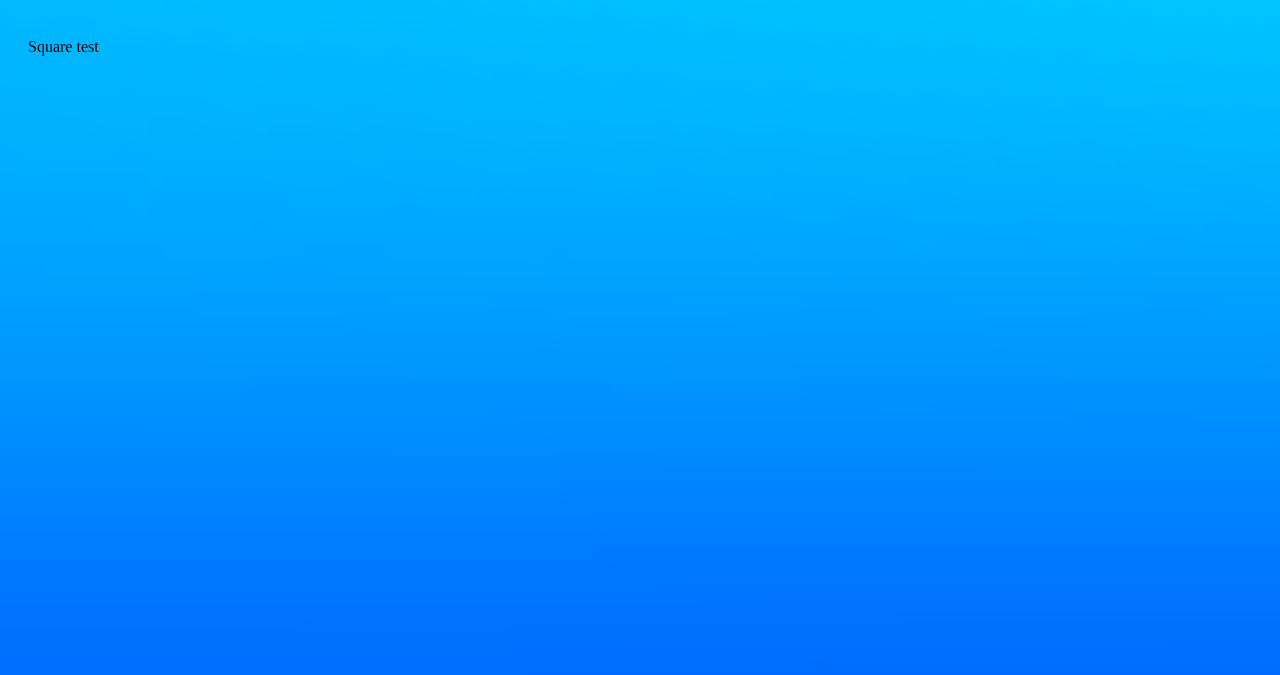
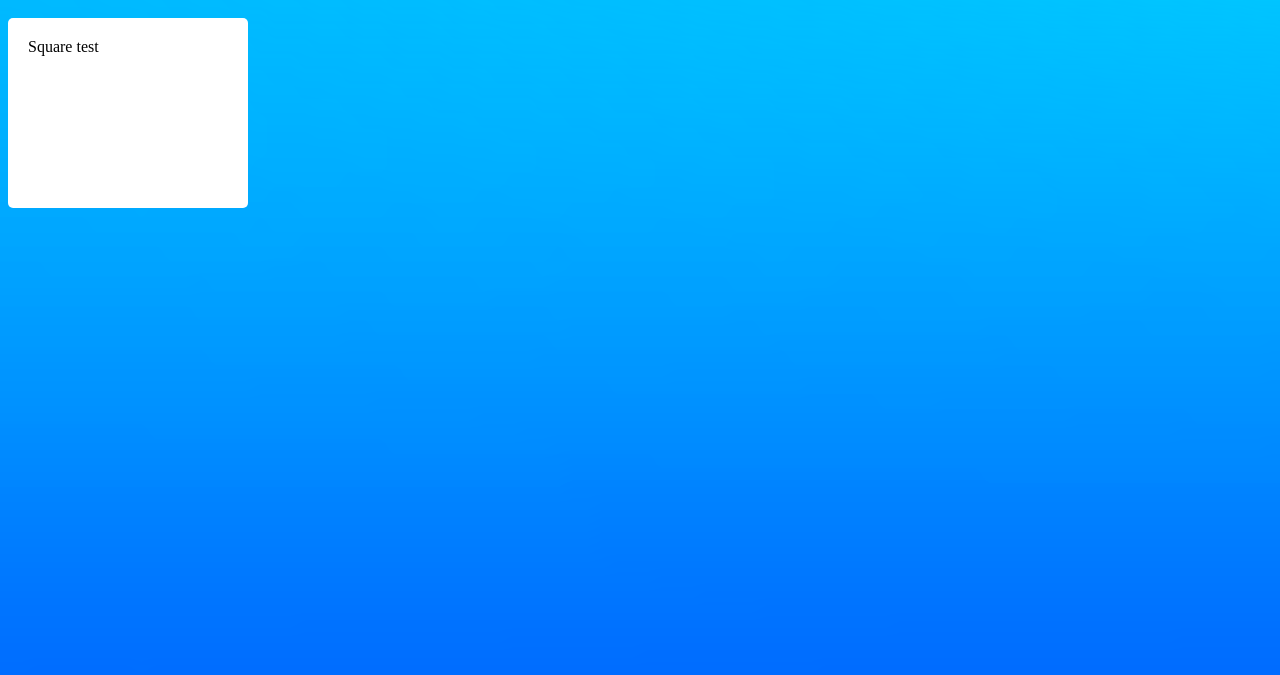
Before and after one commit to Nintendownloader/nintendownloader.github.io, a plain HTML site: page index.html in a window 1280 px wide. Shown: the part 49-724 px from the top of the page. Drawn offline with Linux system fonts and the light colour scheme.

Commit message:
Update index.html

```diff
--- a/index.html
+++ b/index.html
@@ -11,7 +11,7 @@ h1 {
 }
 #main {
   border-radius: 5px;
-  background: url(paper.gif);
+  background: #FFFFFF;
   background-position: left top;
   background-repeat: repeat;
   padding: 20px;
```
